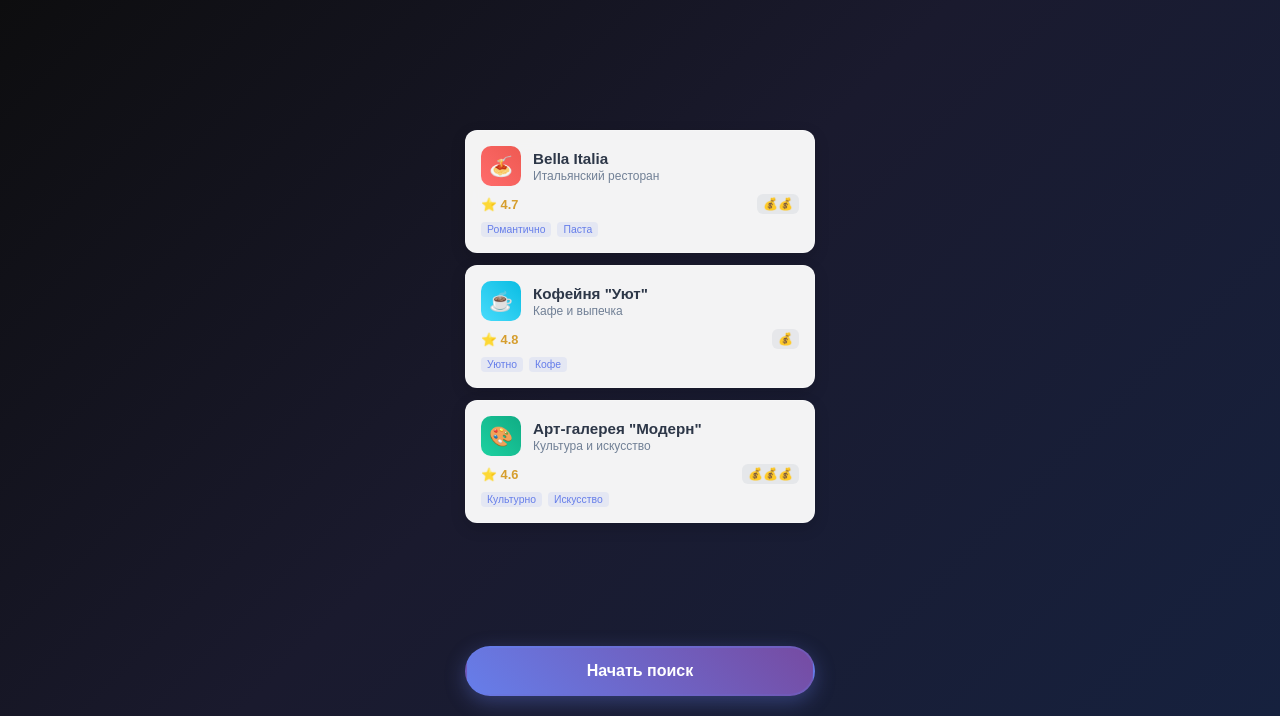
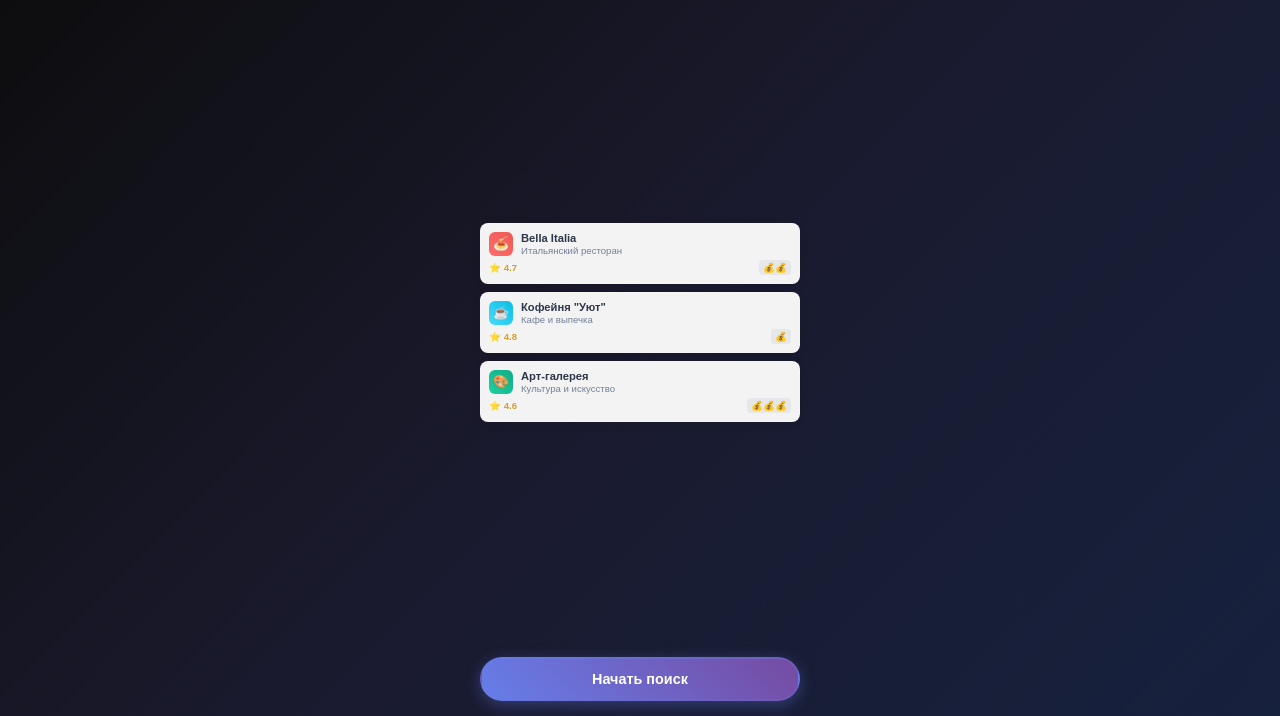
Before and after one commit to mpakkar/gdate, a plain HTML site: page index.html in a window 1280 px wide. Shown: the part 84-800 px from the top of the page. Drawn offline with Linux system fonts and the light colour scheme; a script that the page names is missing.

Commit message:
Add files via upload

```diff
--- a/index.html
+++ b/index.html
@@ -28,26 +28,26 @@
             flex-direction: column;
             align-items: center;
             justify-content: space-between;
-            padding: 20px 15px;
+            padding: 15px 12px;
             text-align: center;
         }
 
         .header {
-            margin-bottom: 20px;
+            margin-bottom: 15px;
         }
 
         .title {
-            font-size: 2.2rem;
+            font-size: 1.8rem;
             font-weight: bold;
             background: linear-gradient(45deg, #667eea, #764ba2, #f093fb);
             -webkit-background-clip: text;
             -webkit-text-fill-color: transparent;
             text-shadow: 0 4px 15px rgba(102, 126, 234, 0.3);
-            margin-bottom: 5px;
+            margin-bottom: 4px;
         }
 
         .subtitle {
-            font-size: 0.9rem;
+            font-size: 0.75rem;
             opacity: 0.8;
             font-weight: 300;
             color: #cccccc;
@@ -57,10 +57,10 @@
         .profiles-container {
             display: flex;
             flex-direction: column;
-            gap: 12px;
+            gap: 8px;
             width: 100%;
-            max-width: 350px;
-            margin: 15px 0;
+            max-width: 320px;
+            margin: 10px 0;
             flex: 1;
             justify-content: center;
         }
@@ -68,35 +68,34 @@
         /* Мини-профили */
         .profile-card {
             background: rgba(255, 255, 255, 0.95);
-            border-radius: 12px;
-            padding: 15px;
-            box-shadow: 0 5px 15px rgba(0,0,0,0.15);
-            border: 1px solid rgba(255,255,255,0.2);
-            backdrop-filter: blur(10px);
-            transition: all 0.3s ease;
+            border-radius: 8px;
+            padding: 8px;
+            box-shadow: 0 2px 8px rgba(0,0,0,0.1);
+            border: 1px solid rgba(255,255,255,0.15);
+            transition: all 0.2s ease;
             cursor: pointer;
         }
 
         .profile-card:hover {
-            transform: translateY(-3px);
-            box-shadow: 0 8px 20px rgba(0,0,0,0.25);
+            transform: translateY(-1px);
+            box-shadow: 0 3px 10px rgba(0,0,0,0.15);
         }
 
         .profile-header {
             display: flex;
             align-items: center;
-            gap: 12px;
-            margin-bottom: 8px;
+            gap: 8px;
+            margin-bottom: 4px;
         }
 
         .profile-icon {
-            width: 40px;
-            height: 40px;
-            border-radius: 10px;
+            width: 24px;
+            height: 24px;
+            border-radius: 6px;
             display: flex;
             align-items: center;
             justify-content: center;
-            font-size: 1.2rem;
+            font-size: 0.8rem;
             flex-shrink: 0;
         }
 
@@ -110,14 +109,14 @@
         }
 
         .profile-name {
-            font-size: 0.95rem;
+            font-size: 0.7rem;
             font-weight: bold;
             color: #2d3748;
-            margin-bottom: 2px;
+            margin-bottom: 1px;
         }
 
         .profile-category {
-            font-size: 0.75rem;
+            font-size: 0.6rem;
             color: #718096;
         }
 
@@ -125,48 +124,24 @@
             display: flex;
             justify-content: space-between;
             align-items: center;
-            margin-top: 8px;
+            margin-top: 4px;
         }
 
         .profile-rating {
             display: flex;
             align-items: center;
-            gap: 3px;
+            gap: 2px;
             color: #d69e2e;
             font-weight: bold;
-            font-size: 0.8rem;
+            font-size: 0.6rem;
         }
 
         .profile-price {
-            font-size: 0.75rem;
+            font-size: 0.6rem;
             color: #718096;
             background: rgba(113, 128, 150, 0.1);
-            padding: 3px 6px;
-            border-radius: 6px;
-        }
-
-        .profile-features {
-            display: flex;
-            gap: 6px;
-            margin-top: 8px;
-            flex-wrap: wrap;
-        }
-
-        .feature-tag {
-            background: rgba(102, 126, 234, 0.1);
-            color: #667eea;
-            padding: 2px 6px;
+            padding: 2px 4px;
             border-radius: 4px;
-            font-size: 0.65rem;
-            font-weight: 500;
-        }
-
-        .profile-description {
-            text-align: left;
-            margin-top: 8px;
-            font-size: 0.75rem;
-            color: #4a5568;
-            line-height: 1.3;
         }
 
         /* Кнопка */
@@ -174,29 +149,29 @@
             background: linear-gradient(45deg, #667eea, #764ba2);
             color: white;
             border: none;
-            padding: 14px 40px;
-            font-size: 1rem;
+            padding: 12px 30px;
+            font-size: 0.9rem;
             font-weight: bold;
             border-radius: 45px;
             cursor: pointer;
-            box-shadow: 0 6px 20px rgba(102, 126, 234, 0.35);
+            box-shadow: 0 4px 15px rgba(102, 126, 234, 0.35);
             transition: all 0.3s ease;
             margin-top: 10px;
             border: 2px solid rgba(102, 126, 234, 0.25);
             width: 100%;
-            max-width: 350px;
+            max-width: 320px;
         }
 
         .start-button:hover {
-            transform: translateY(-2px);
-            box-shadow: 0 8px 25px rgba(102, 126, 234, 0.5);
+            transform: translateY(-1px);
+            box-shadow: 0 6px 20px rgba(102, 126, 234, 0.5);
         }
 
         /* Анимация появления */
         @keyframes fadeInUp {
             from {
                 opacity: 0;
-                transform: translateY(20px);
+                transform: translateY(10px);
             }
             to {
                 opacity: 1;
@@ -205,12 +180,12 @@
         }
 
         .profile-card {
-            animation: fadeInUp 0.5s ease-out;
+            animation: fadeInUp 0.4s ease-out;
         }
 
         .profile-card:nth-child(1) { animation-delay: 0.1s; }
-        .profile-card:nth-child(2) { animation-delay: 0.2s; }
-        .profile-card:nth-child(3) { animation-delay: 0.3s; }
+        .profile-card:nth-child(2) { animation-delay: 0.15s; }
+        .profile-card:nth-child(3) { animation-delay: 0.2s; }
     </style>
 </head>
 <body>
@@ -231,16 +206,8 @@
                     </div>
                 </div>
                 <div class="profile-details">
-                    <div class="profile-rating">
-                        ⭐ 4.7
-                    </div>
-                    <div class="profile-price">
-                        💰💰
-                    </div>
-                </div>
-                <div class="profile-features">
-                    <span class="feature-tag">Романтично</span>
-                    <span class="feature-tag">Паста</span>
+                    <div class="profile-rating">⭐ 4.7</div>
+                    <div class="profile-price">💰💰</div>
                 </div>
             </div>
 
@@ -254,16 +221,8 @@
                     </div>
                 </div>
                 <div class="profile-details">
-                    <div class="profile-rating">
-                        ⭐ 4.8
-                    </div>
-                    <div class="profile-price">
-                        💰
-                    </div>
-                </div>
-                <div class="profile-features">
-                    <span class="feature-tag">Уютно</span>
-                    <span class="feature-tag">Кофе</span>
+                    <div class="profile-rating">⭐ 4.8</div>
+                    <div class="profile-price">💰</div>
                 </div>
             </div>
 
@@ -272,21 +231,13 @@
                 <div class="profile-header">
                     <div class="profile-icon">🎨</div>
                     <div class="profile-info">
-                        <div class="profile-name">Арт-галерея "Модерн"</div>
+                        <div class="profile-name">Арт-галерея</div>
                         <div class="profile-category">Культура и искусство</div>
                     </div>
                 </div>
                 <div class="profile-details">
-                    <div class="profile-rating">
-                        ⭐ 4.6
-                    </div>
-                    <div class="profile-price">
-                        💰💰💰
-                    </div>
-                </div>
-                <div class="profile-features">
-                    <span class="feature-tag">Культурно</span>
-                    <span class="feature-tag">Искусство</span>
+                    <div class="profile-rating">⭐ 4.6</div>
+                    <div class="profile-price">💰💰💰</div>
                 </div>
             </div>
         </div>
@@ -303,8 +254,7 @@
         }
 
         function startApp() {
-            // Здесь будет логика перехода к следующему экрану
-            // Пока просто показываем, что приложение готово
+            // Логика перехода к следующему экрану
             console.log("Приложение запущено");
         }
 
```
